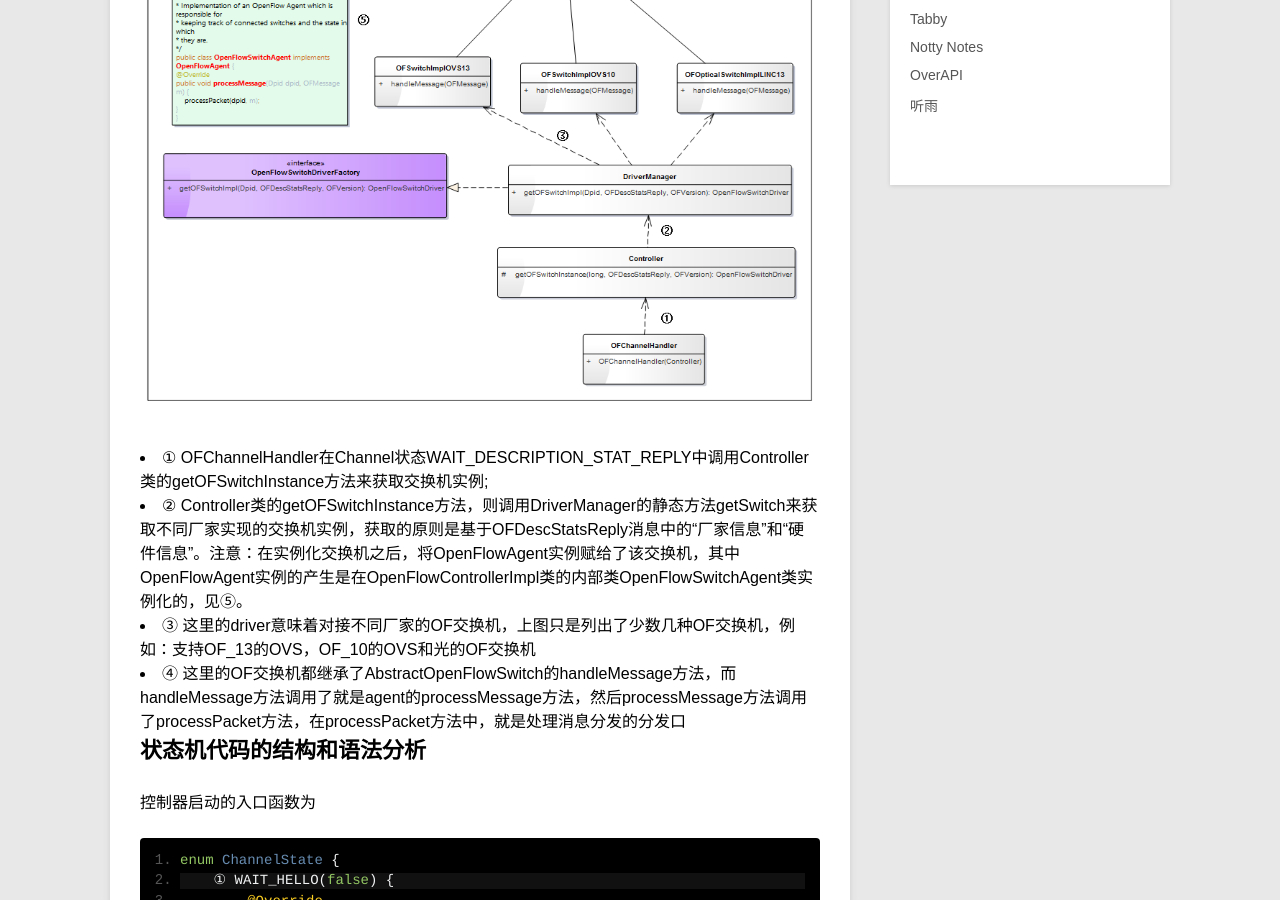
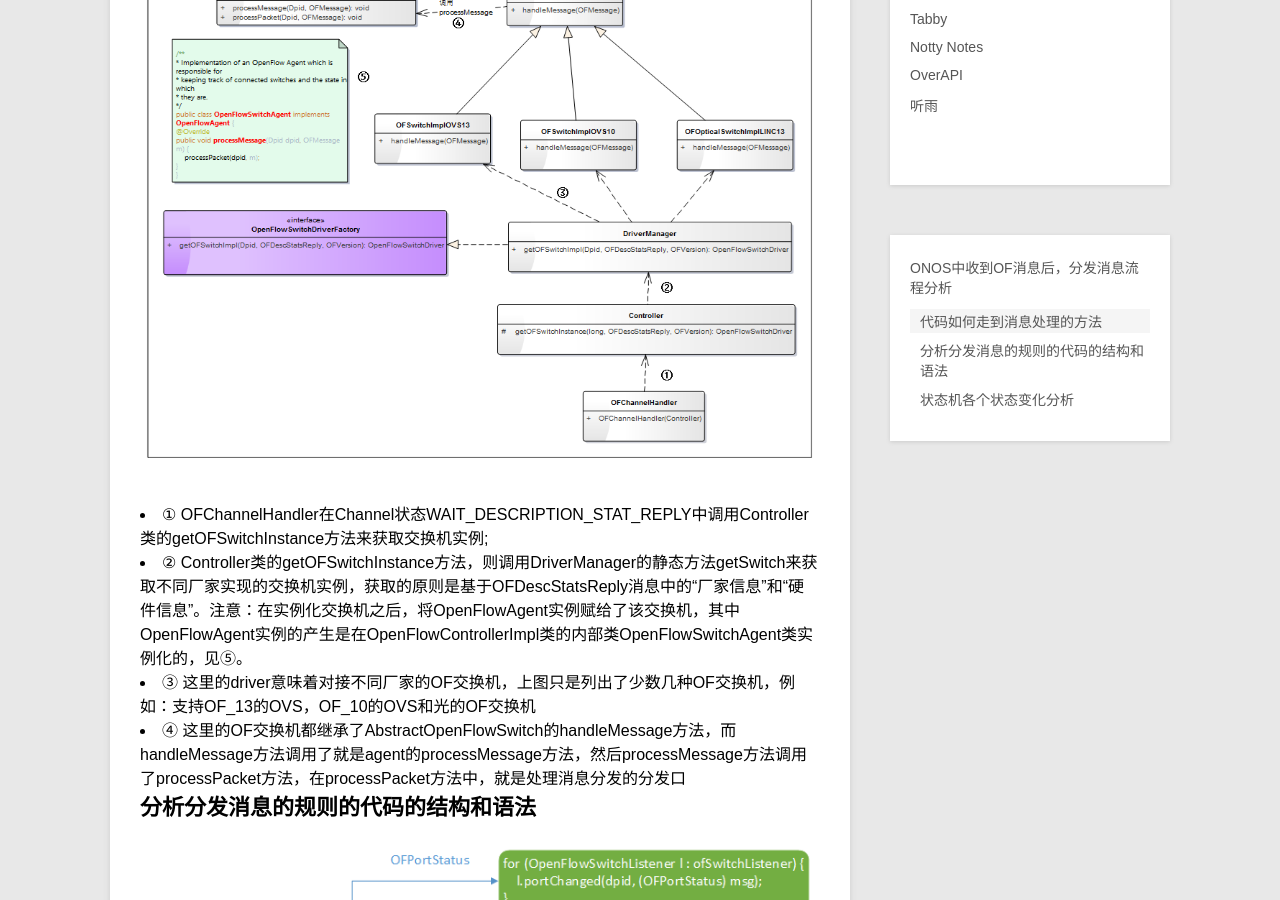
Before and after one commit to KailongLi/kailongli.github.io, a Jekyll site: the page built from _posts/blog/2015-04-16-dispatch-message.md, in a window 1280 px wide and 900 px high, scrolled down 680 px. Built offline with Jekyll 4.4.1, drawn with Linux system fonts in a browser that asks for light colours; Markdown is read by kramdown in place of the engine named in the settings.

Commit message:
dispatch message--packet processor v1

```diff
--- a/_posts/blog/2015-04-16-dispatch-message.md
+++ b/_posts/blog/2015-04-16-dispatch-message.md
@@ -7,13 +7,18 @@ description: ONOS控制器与交换机建立连接之后，通过OF消息的交
 
 首先介绍代码是如何走到消息处理的方法，然后分析分发消息的规则的代码的结构和语法，最后分析这样设计代码的好处。
 
+## 代码如何走到消息处理的方法
+
 ![dispatch message function](/images/githubpages/dispatch message function.png)
 
 <li>① OFChannelHandler在Channel状态WAIT_DESCRIPTION_STAT_REPLY中调用Controller类的getOFSwitchInstance方法来获取交换机实例;</li>
 <li>② Controller类的getOFSwitchInstance方法，则调用DriverManager的静态方法getSwitch来获取不同厂家实现的交换机实例，获取的原则是基于OFDescStatsReply消息中的“厂家信息”和“硬件信息”。注意：在实例化交换机之后，将OpenFlowAgent实例赋给了该交换机，其中OpenFlowAgent实例的产生是在OpenFlowControllerImpl类的内部类OpenFlowSwitchAgent类实例化的，见⑤。</li>
 <li>③ 这里的driver意味着对接不同厂家的OF交换机，上图只是列出了少数几种OF交换机，例如：支持OF_13的OVS，OF_10的OVS和光的OF交换机</li>
 <li>④ 这里的OF交换机都继承了AbstractOpenFlowSwitch的handleMessage方法，而handleMessage方法调用了就是agent的processMessage方法，然后processMessage方法调用了processPacket方法，在processPacket方法中，就是处理消息分发的分发口</li>
-## 状态机代码的结构和语法分析
+
+## 分析分发消息的规则的代码的结构和语法
+
+![packet processor](/images/githubpages/packet processor.png)
 
 控制器启动的入口函数为
 
```
Also changed, not shown: images/githubpages/packet processor.png (added).
